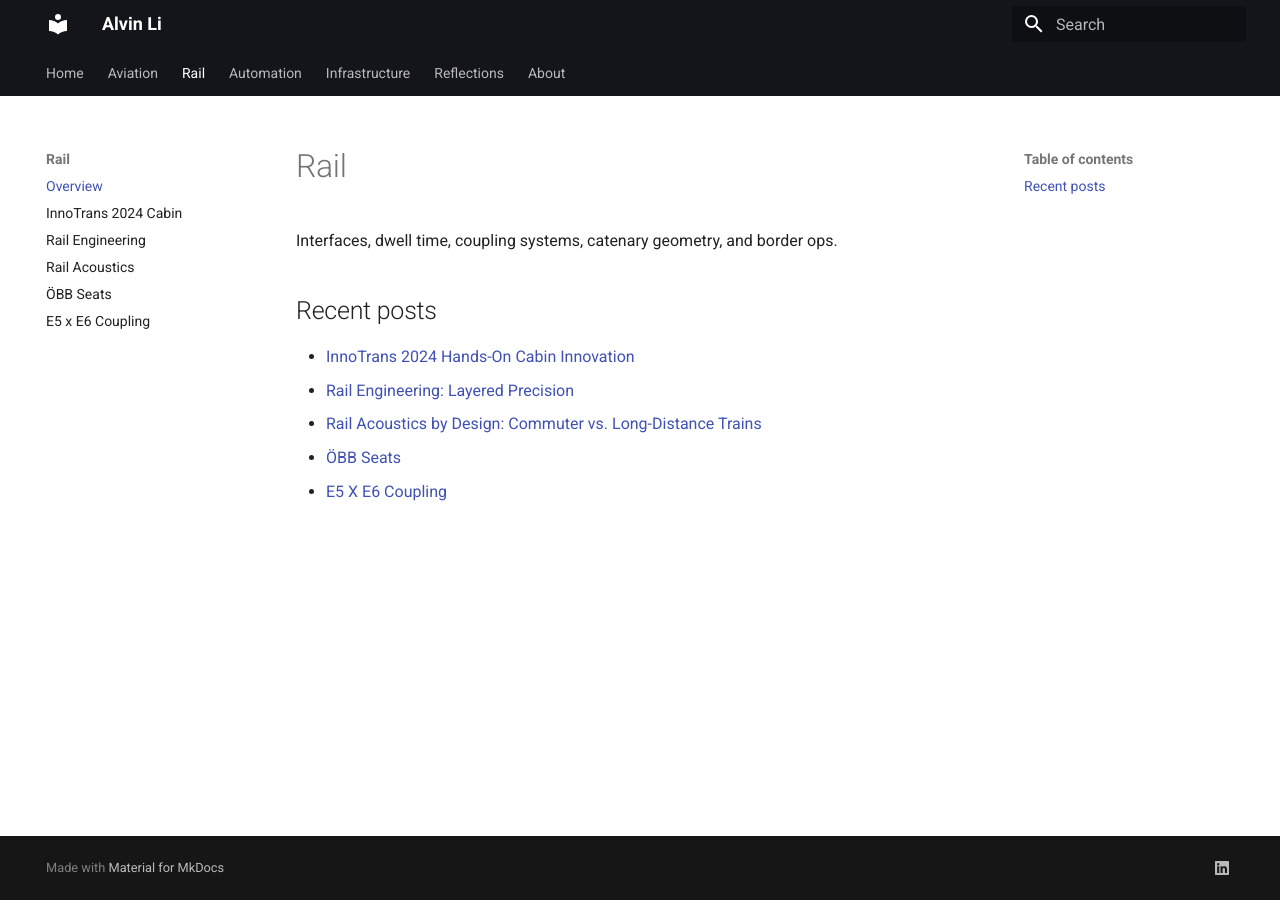
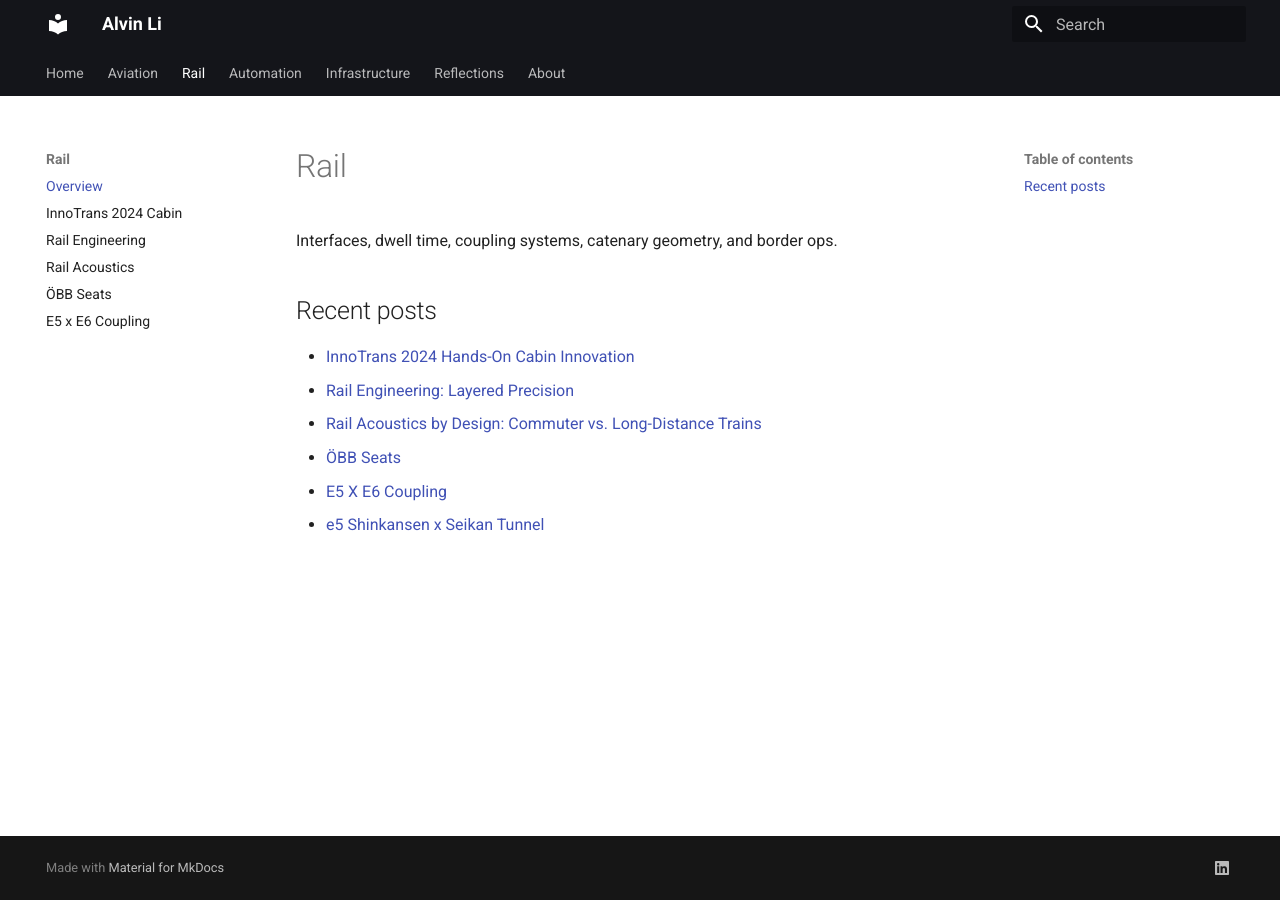
Before and after one commit to alvvvli/alvin-site, an MkDocs documentation site: the page built from docs/rail/index.md, in a window 1280 px wide. Built offline with MkDocs 1.6.1 and Material for MkDocs 9.7.7, drawn with Linux system fonts in a browser that asks for light colours.

Commit message:
Update index.md

```diff
--- a/docs/rail/index.md
+++ b/docs/rail/index.md
@@ -8,3 +8,4 @@ Interfaces, dwell time, coupling systems, catenary geometry, and border ops.
 - [Rail Acoustics by Design: Commuter vs. Long-Distance Trains](door-2023.md)
 - [ÖBB Seats](obb-2024.md)
 - [E5 X E6 Coupling](e5e6.md)
+- [e5 Shinkansen x Seikan Tunnel](e5skn.md)
```
